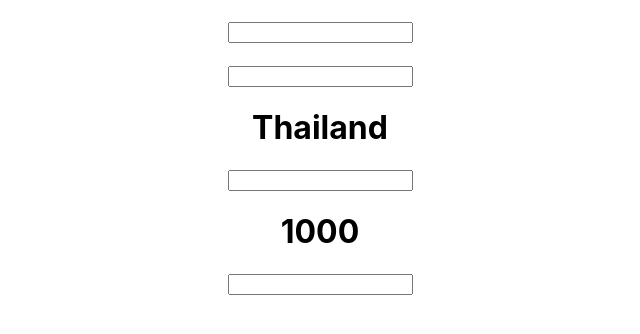
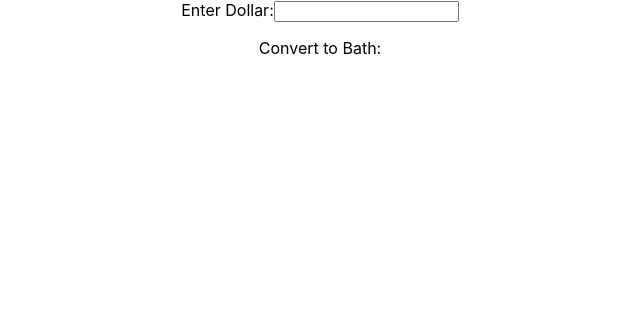
Before and after one commit to AofPatiphan/Create-React-App, a React (Create React App) app: page / in a window 1280 px wide. Shown: the top 334 px of the page, without its empty margins (320-960 px from the left). Built offline with nearby package versions, Linux system fonts and the light colour scheme.

Commit message:
first commit

```diff
--- a/src/App.js
+++ b/src/App.js
@@ -2,39 +2,11 @@
 import { useState } from "react";
 
 function App() {
-  let state = useState(""); //ค่าเริ่มต้นที่จะให้โชว์ อันนี้ตั้งเป็น empty string return ค่าเป็น array โดย index 0 เก็บค่า state ปัจจุบัน,index 1 เก็บฟังก์ชันที่ใช้อัพเดทค่า state
-  let state1 = useState("");
-  let [country, setCountry] = useState("Thailand");
-  let [population, setPopulation] = useState("1000");
-  let value = "";
-
-  const handleChange = (event) => {
-    value = event.target.value; //ประกาศตัวแปรมารับค่าที่พิมพ์เข้าไป
-    state[1](value); // ให้ state ถัดมาเป็นค่าที่พิมพ์เข้าไป //ของเดิม state[0] เป็น ""
-  };
-  const handleChange1 = (event) => {
-    value = event.target.value; //ประกาศตัวแปรมารับค่าที่พิมพ์เข้าไป
-    state1[1](value); // ให้ state ถัดมาเป็นค่าที่พิมพ์เข้าไป //ของเดิม state[0] เป็น ""
-  };
-  const handleChange2 = (event) => {
-    value = event.target.value; //ประกาศตัวแปรมารับค่าที่พิมพ์เข้าไป
-    setCountry(value); // ให้ state ถัดมาเป็นค่าที่พิมพ์เข้าไป //ของเดิม state[0] เป็น "" , setCountry คือ index 1 ที่เก็บค่าที่พิมพ์เข้าไป
-  };
-  const handleChange3 = (event) => {
-    value = event.target.value; //ประกาศตัวแปรมารับค่าที่พิมพ์เข้าไป
-    setPopulation(value); // ให้ state ถัดมาเป็นค่าที่พิมพ์เข้าไป //ของเดิม state[0] เป็น ""
-  };
-
   return (
     <div className="App">
-      <h1>{state[0]}</h1>
-      <input type="text" onChange={handleChange} />
-      <h1>{state1[0]}</h1>
-      <input type="text" onChange={handleChange1} />
-      <h1>{country}</h1>
-      <input type="text" onChange={handleChange2} />
-      <h1>{population}</h1>
-      <input type="text" onChange={handleChange3} />
+      <label>Enter Dollar:</label>
+      <input type="text" />
+      <p>Convert to Bath: {}</p>
     </div>
   );
 }
```
